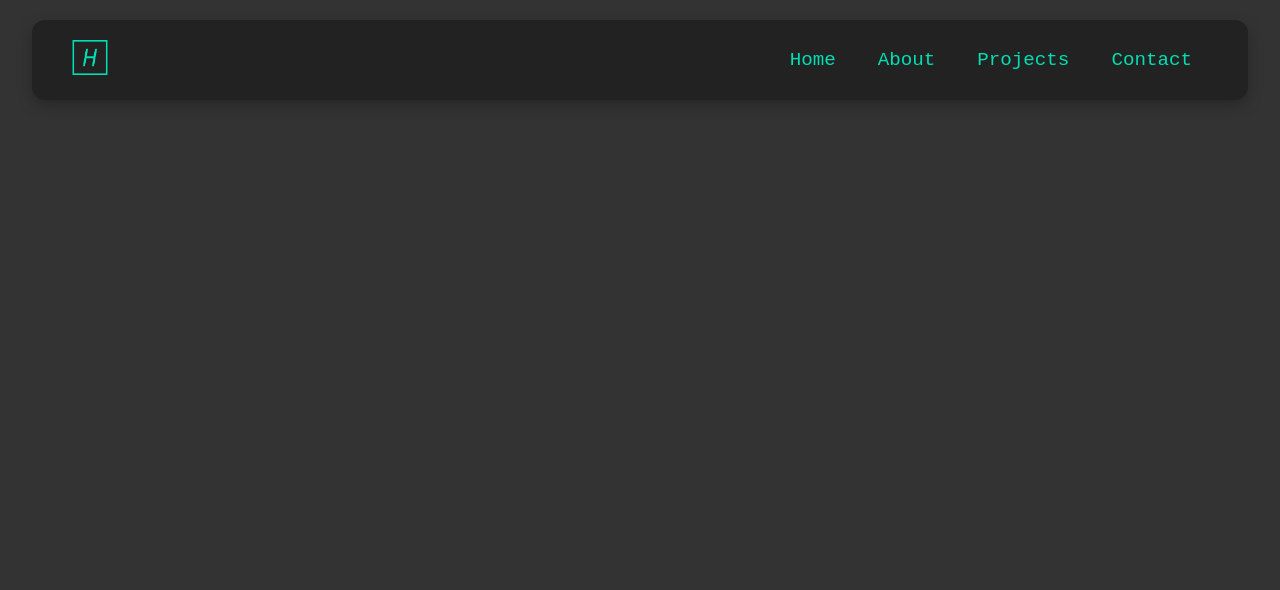
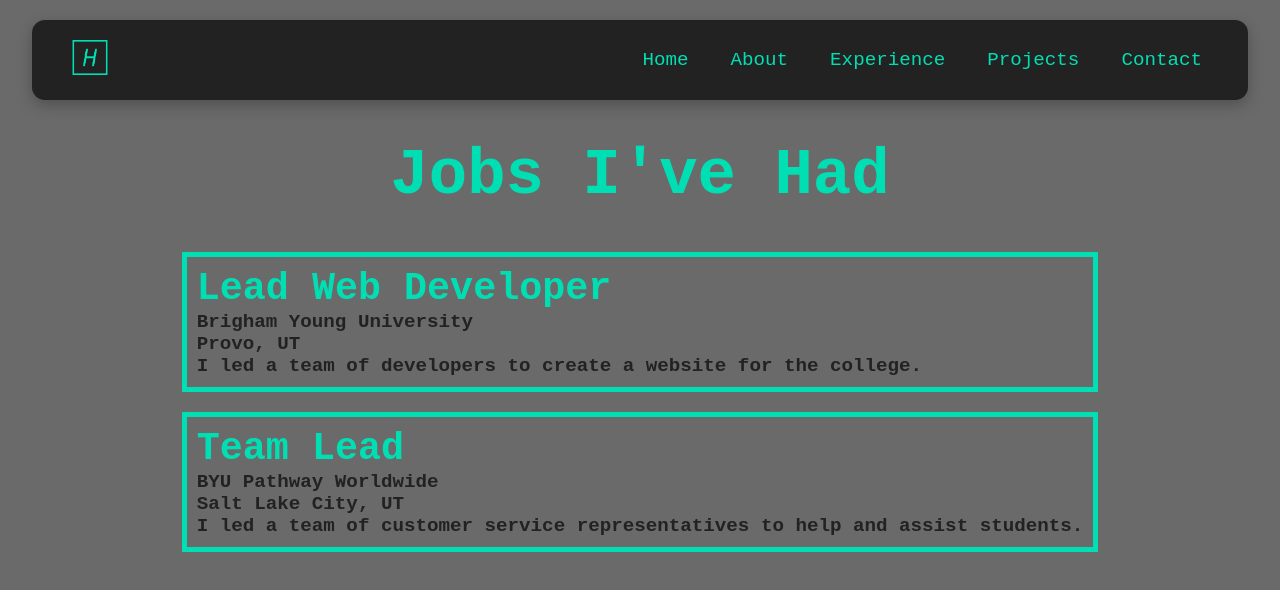
Before and after one commit to Hcran18/Hcran18.github.io, a React (Create React App) app: page /experience in a window 1280 px wide. Shown: the top 590 px of the page. Built offline with nearby package versions, Linux system fonts and the light colour scheme.

Commit message:
change colors and add experience page

```diff
--- a/public/index.html
+++ b/public/index.html
@@ -9,7 +9,7 @@
       name="description"
       content="Web site created using create-react-app"
     />
-    <link rel="apple-touch-icon" href="%PUBLIC_URL%/logo192.png" />
+    <!-- <link rel="apple-touch-icon" href="%PUBLIC_URL%/logo192.png" /> -->
     <!--
       manifest.json provides metadata used when your web app is installed on a
       user's mobile device or desktop. See https://developers.google.com/web/fundamentals/web-app-manifest/
--- a/src/App.css
+++ b/src/App.css
@@ -6,7 +6,7 @@
 }
 
 body {
-  background-color: #333333;
+  background-color: #6a6a6a;
 }
 
 .App {
--- a/src/App.js
+++ b/src/App.js
@@ -6,6 +6,7 @@ import {
 } from "react-router-dom";
 import Navbar from "./Components/Navbar";
 import Home from "./Pages/Home";
+import Experience from "./Pages/Experience";
 import './App.css';
 
 function App() {
@@ -20,6 +21,7 @@ function App() {
               <Routes>
                 <Route index path="/" element={<Home />} />
                 {/* <Route path="profile" element={<Profile />} /> */}
+                <Route path="/experience" element={<Experience />} />
               </Routes>
             </>
           }
--- /dev/null
+++ b/src/Components/JobCard.js
@@ -0,0 +1,19 @@
+import React from 'react';
+import './JobCardStyles.css';
+
+class JobCard extends React.Component {
+    render() {
+        const { title, company, location, description } = this.props;
+
+        return (
+            <div className='job-card'>
+                <h2 className='title'>{title}</h2>
+                <p className='job-info'>{company}</p>
+                <p className='job-info'>{location}</p>
+                <p className='job-info'>{description}</p>
+            </div>
+        );
+    }
+}
+
+export default JobCard;
--- /dev/null
+++ b/src/Components/JobCardStyles.css
@@ -0,0 +1,11 @@
+.title {
+    font-size: 3vw;
+    font-weight: bold;
+    color: #00dfb3;
+}
+
+.job-info {
+    font-size: 1.5vw;
+    color: #222;
+    font-weight: bolder;
+}
--- a/src/Components/Navbar.js
+++ b/src/Components/Navbar.js
@@ -23,16 +23,19 @@ class Navbar extends Component {
                 </div>
                 <ul className={this.state.clicked ? "nav-menu active" : "nav-menu"}>
                     <li>
-                        <NavLink className={'nav-links'} exact to="/">Home</NavLink>
+                        <NavLink className={'nav-links'} exact to="/" onClick={this.handleClick}>Home</NavLink>
                     </li>
                     <li>
-                        <NavLink className={'nav-links'} to="/about">About</NavLink>
+                        <NavLink className={'nav-links'} to="/about" onClick={this.handleClick}>About</NavLink>
                     </li>
                     <li>
-                        <NavLink className={'nav-links'} to="/projects">Projects</NavLink>
+                        <NavLink className={'nav-links'} to="/experience" onClick={this.handleClick}>Experience</NavLink>
                     </li>
                     <li>
-                        <NavLink className={'nav-links'} to="/contact">Contact</NavLink>
+                        <NavLink className={'nav-links'} to="/projects" onClick={this.handleClick}>Projects</NavLink>
+                    </li>
+                    <li>
+                        <NavLink className={'nav-links'} to="/contact" onClick={this.handleClick}>Contact</NavLink>
                     </li>
                 </ul>
             </nav>
--- /dev/null
+++ b/src/Pages/Experience.js
@@ -0,0 +1,27 @@
+import React from 'react';
+import JobCard from '../Components/JobCard';
+import './ExperienceStyles.css';
+
+function Experience() {
+    return (
+        <div className='experience'>
+            <h1>Jobs I've Had</h1>
+            <div className='jobs'>
+                <JobCard className='job-card'
+                    title='Lead Web Developer'
+                    company='Brigham Young University'
+                    location='Provo, UT'
+                    description='I led a team of developers to create a website for the college.'
+                />
+                <JobCard className='job-card'
+                    title='Team Lead'
+                    company='BYU Pathway Worldwide'
+                    location='Salt Lake City, UT'
+                    description='I led a team of customer service representatives to help and assist students.'
+                />
+            </div>
+        </div>
+    );
+}
+
+export default Experience;
--- /dev/null
+++ b/src/Pages/ExperienceStyles.css
@@ -0,0 +1,24 @@
+.experience {
+    width: 100%;
+    height: 80vh;
+    margin-top: 120px;
+    display: flex;
+    flex-direction: column;
+    align-items: center;
+}
+
+.experience h1 {
+    font-size: 5vw;
+    font-weight: bold;
+    color: #00dfb3;
+    padding: 10px;
+    margin-top: 10px;
+    margin-bottom: 10px;
+}
+
+.job-card {
+    padding: 10px;
+    border: 5px solid #00dfb3;
+    margin-top: 20px;
+    margin-bottom: 20px;
+}
--- a/src/Pages/Home.js
+++ b/src/Pages/Home.js
@@ -5,9 +5,9 @@ function Home() {
     return (
         <div className='home'>
             <div className='home-text'>
-                <h3>Hello, my name is</h3>
-                <h1>Hunter Crandall.</h1>
-                <h2>I'm a full stack web developer.</h2>
+                <h3 className='text'>Hello, my name is</h3>
+                <h1 className='text'>Hunter Crandall.</h1>
+                <h2 className='text'>A full stack developer.</h2>
             </div>
         </div>
     );
--- a/src/Pages/HomeStyles.css
+++ b/src/Pages/HomeStyles.css
@@ -8,20 +8,45 @@
 }
 
 .home-text {
-    margin-top: 60px;
+    margin-top: 100px;
     margin-bottom: 20px;
 }
+
+.text {
+    padding-top: 20px;
+    padding-bottom: 20px;
+}
+
 .home-text h1 {
-    font-size: 5vw;
+    font-size: 6vw;
     font-weight: bold;
     color: #00dfb3;
+    border: 5px solid #00dfb3;
+    padding: 10px;
+    margin-top: 10px;
+    margin-bottom: 10px;
 }
+
 .home-text h2 {
-    font-size: 2vw;
-    color: #20967ee7;
+    font-size: 3vw;
+    color: #222;
 }
 
 .home-text h3 {
-    font-size: 1.5vw;;
+    font-size: 2vw;
     color: #00dfb3;
 }
+
+@media screen and (max-width: 1000px) {
+    .home-text h1 {
+        font-size: 8.5vw;
+    }
+
+    .home-text h2 {
+        font-size: 4.5vw;
+    }
+
+    .home-text h3 {
+        font-size: 3.5vw;
+    }
+}
```
Also changed, not shown: 1 other file (tests, documents, lock files or other folders).
